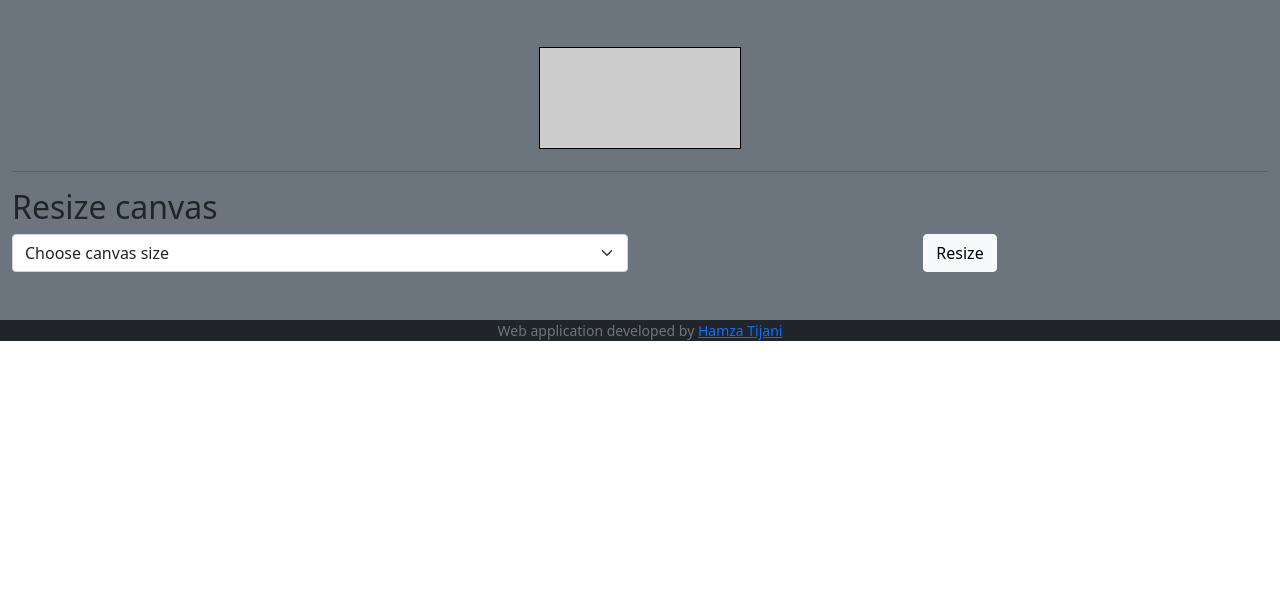
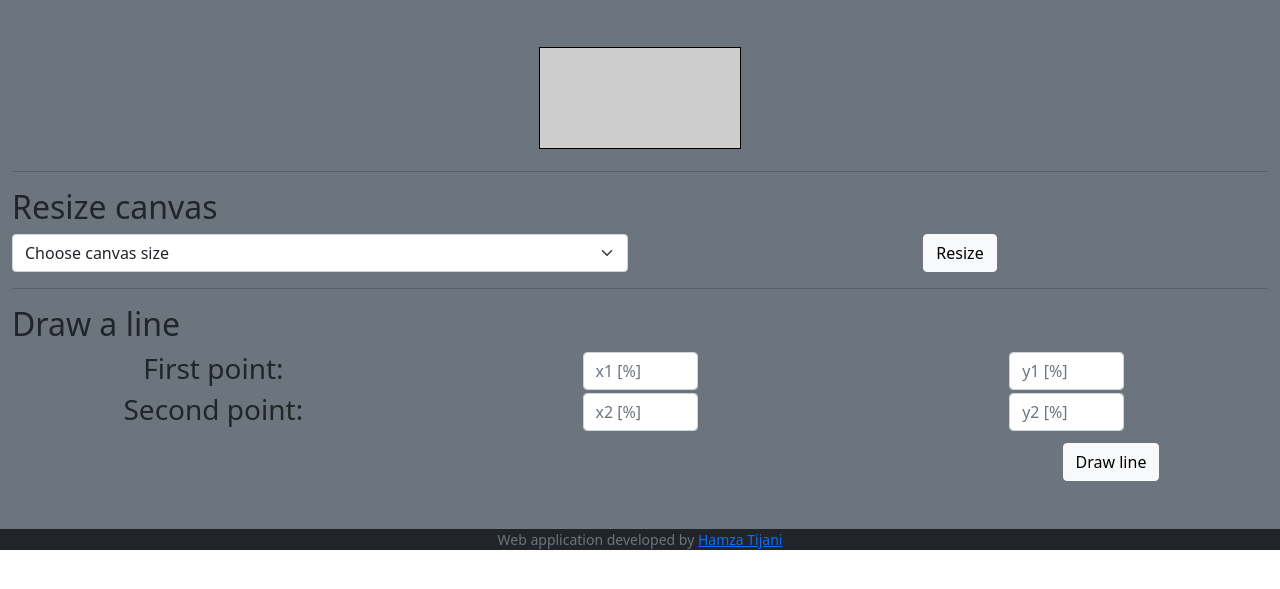
Before and after one commit to Tija01/draw_webapp, a Flask app: page /draw in a window 1280 px wide. Shown: the part 77-666 px from the top of the page. Run offline with Flask 2, Linux system fonts and the light colour scheme; a user stored in the database is signed in.

Commit message:
Added the line drawing functionality

```diff
--- a/templates/draw.html
+++ b/templates/draw.html
@@ -26,6 +26,37 @@
         </div>
     </div>
 
+    <hr>
+    <h2 class="text-start">Draw a line</h2>
+    <div class="row">
+        <div class="col">
+            <h3>First point: </h3>
+        </div>
+        <div class="col">
+            <input id="x1" autocomplete="off" class="form-control mx-auto w-auto" min="0" max="100" name="x1" placeholder="x1 [%]" type="number">
+        </div>
+        <div class="col">
+            <input id="y1" autocomplete="off" class="form-control mx-auto w-auto" min="0" max="100" name="y1" placeholder="y1 [%]" type="number">
+        </div>
+    </div>
+
+    <div class="row">
+        <div class="col">
+            <h3>Second point: </h3>
+        </div>
+        <div class="col">
+            <input id="x2" autocomplete="off" class="form-control mx-auto w-auto" min="0" max="100" name="x2" placeholder="x2 [%]" type="number">
+        </div>
+        <div class="col">
+            <input id="y2" autocomplete="off" class="form-control mx-auto w-auto" min="0" max="100" name="y2" placeholder="y2 [%]" type="number">
+        </div>
+    </div>
+
+    <div class="col-3 ms-auto mt-2">
+        <button onclick="line(event)" class="btn btn-light">Draw line</button>
+    </div>
+
+
     <script>
         var canvas = document.getElementById("myCanvas")
         var ctx = canvas.getContext("2d");
@@ -37,25 +68,33 @@
 
             if (option.value == "small")
             {
-
                 canvas.width = 200;
                 canvas.height = 100;
             }
 
             if (option.value == "medium")
             {
-                var canvas = document.getElementById("myCanvas");
                 canvas.width = 800;
                 canvas.height = 400;
             }
 
             if (option.value == "A4")
             {
-                var canvas = document.getElementById("myCanvas");
                 canvas.width = 3508;
                 canvas.height = 2480;
             }
         }
 
+        function line(event)
+        {
+            var x1 = document.getElementById('x1').value;
+            var y1 = document.getElementById('y1').value;
+            var x2 = document.getElementById('x2').value;
+            var y2 = document.getElementById('y2').value;
+            ctx.moveTo(x1/100*canvas.width, y1/100*canvas.height);
+            ctx.lineTo(x2/100*canvas.width, y2/100*canvas.height);
+            ctx.stroke();
+        }
+
     </script>
 {% endblock %}
```
